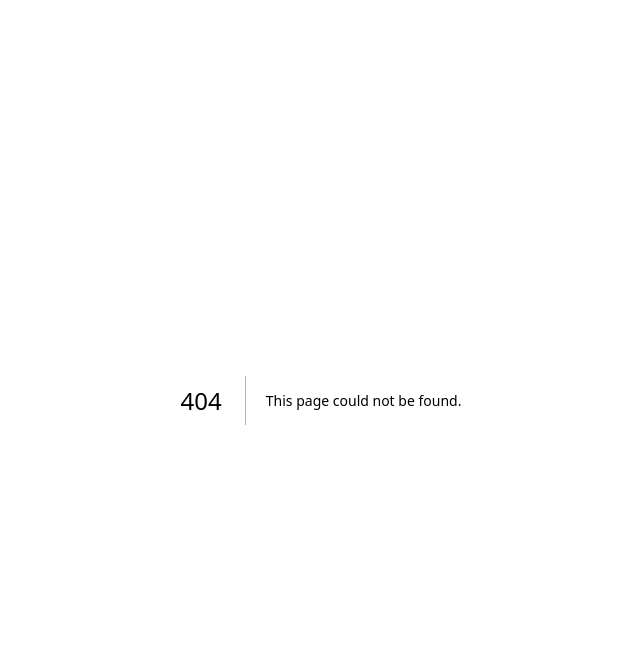
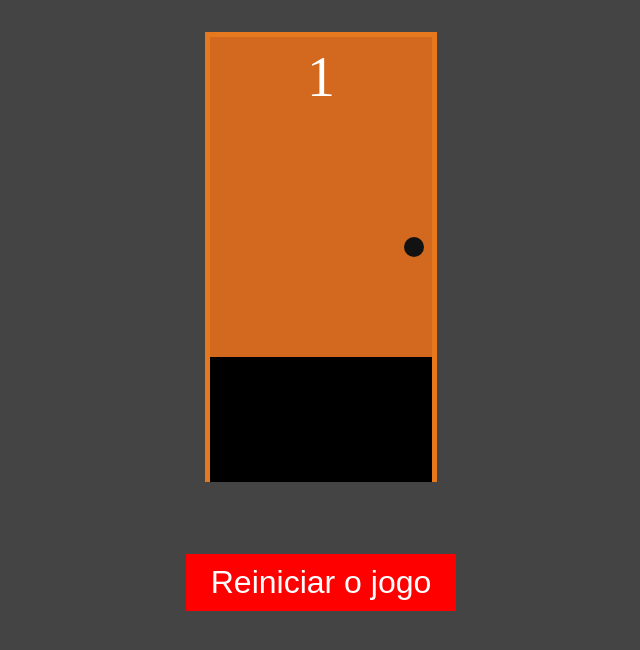
Before and after one commit to NTN1789/portaPremiada, a Next.js app: page /jogo/1/1 in a window 1280 px wide. Before the commit this address had no page. Shown: the top 650 px of the page, without its empty margins (319-959 px from the left). Built offline with nearby package versions, Linux system fonts and the light colour scheme.

Commit message:
colocando o jogo em uma pasta

```diff
--- a/src/components/Porta/Portas.module.scss
+++ b/src/components/Porta/Portas.module.scss
@@ -14,6 +14,7 @@
     height: 25vw;
 
 
+
 }
 
 .number {
@@ -26,20 +27,20 @@
     align-items: center;
     width: 450px;
     height: 450px;
-    margin: 5rem;
+    margin: 2rem;
 
 
 }
 .frame{
 display: flex;
 flex-grow: 1;
-flex-wrap: wrap;
+
 border-left:5px solid $brown ;
 border-top:5px solid $brown ;
 border-right:5px solid $brown ;
 background-color: black;
 height: 90vh;
-width: 28vh;
+width: 29vh;
 }
 
 /* macaneta da porta*/
--- a/src/functions/quantidadePortas.ts
+++ b/src/functions/quantidadePortas.ts
@@ -5,13 +5,13 @@
 // Array.from({length:10},(,i) => i + 1  ) => vai contar até 10
 
 
-export function criarPortas(qtde:number,selecionada:number):PortaModel[] {
+export function criarPortas(qtde:number,portaComPresente:number):PortaModel[] {
 
     return Array.from({length:qtde}, (_,i) => {
 
     const numero = i + 1
     // tem ou não tem presente , se o numero for igual a porta selecionada, vai ter presente
-  const temPresente = numero === selecionada
+  const temPresente = numero === portaComPresente
 
     return new PortaModel(numero,temPresente)
 
--- /dev/null
+++ b/src/pages/jogo/[portas]/[temPresente].tsx
@@ -0,0 +1,52 @@
+import Portas from '@/components/Porta/Portas'
+import { atualizarPortas, criarPortas } from '@/functions/quantidadePortas'
+import { useEffect, useState } from 'react'
+import styles from "../../../styles/jogo.module.scss"
+import Link from 'next/link'
+import { useRouter } from 'next/router'
+
+export default function jogo() {
+
+  const router = useRouter()
+
+    const [portas,setPort] = useState([])
+
+useEffect(() => {
+    const portas = +router.query.portas     // o + é para convertar para number
+    const temPrese =  +router.query.temPresente
+    setPort(criarPortas(portas,temPrese))
+
+}, [router])
+
+    function renderizarPorta() {
+        return portas.map(porta => {
+            return (
+                <>
+                    <Portas key={porta.numero}
+                        value={porta}
+                        onChange={novaPorta => setPort(atualizarPortas(portas, novaPorta))
+
+                            // ta gerando um novo array tem que usar o setPort
+                        }
+                    />
+                </>
+            )
+        })
+
+    }
+    return (
+        <div id={styles.jogo} >
+    <div className={styles.portas}>
+
+    {renderizarPorta()}
+    </div>
+    <div className={styles.botoes}>
+        <Link href="/">
+            <button>Reiniciar o jogo</button>
+        </Link>
+    </div>
+
+
+        </div>
+    )
+}
--- /dev/null
+++ b/src/styles/jogo.module.scss
@@ -0,0 +1,32 @@
+@import "./Colors.scss";
+#jogo {
+    display: flex;
+    flex-direction: column;
+    justify-content: center;
+    align-items: center;
+    width: 100%;
+
+}
+
+.portas{
+    display: flex;
+    justify-content: space-around;
+    align-items:center;
+   flex-wrap: wrap;
+
+}
+
+.botoes{
+        display: flex;
+        justify-content: center;
+        margin-top: 40px;
+}
+
+.botoes button{
+ background-color: $red;
+ color: $White;
+ font-size: 2rem;
+ border: none;
+ padding: 10px 25px;
+ cursor: pointer;
+}
```
Also changed, not shown: src/pages/index.tsx (+3 -25 lines).
